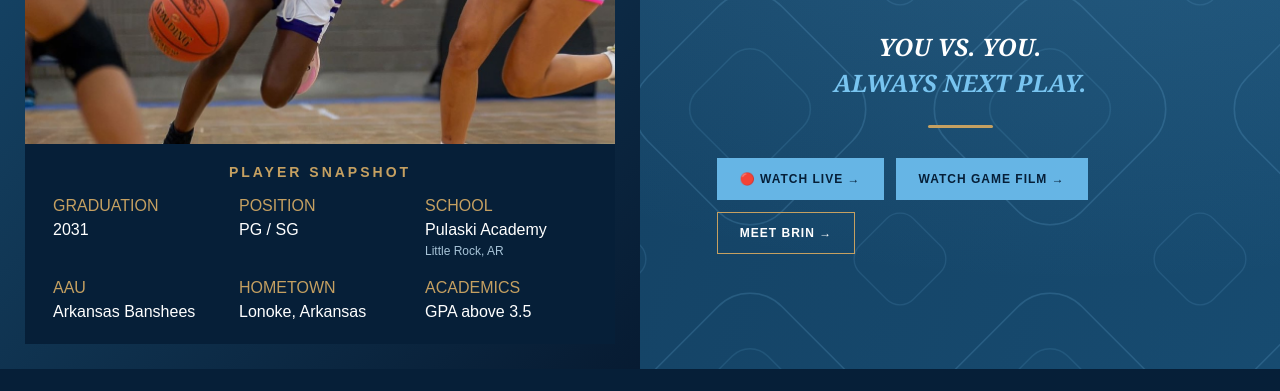
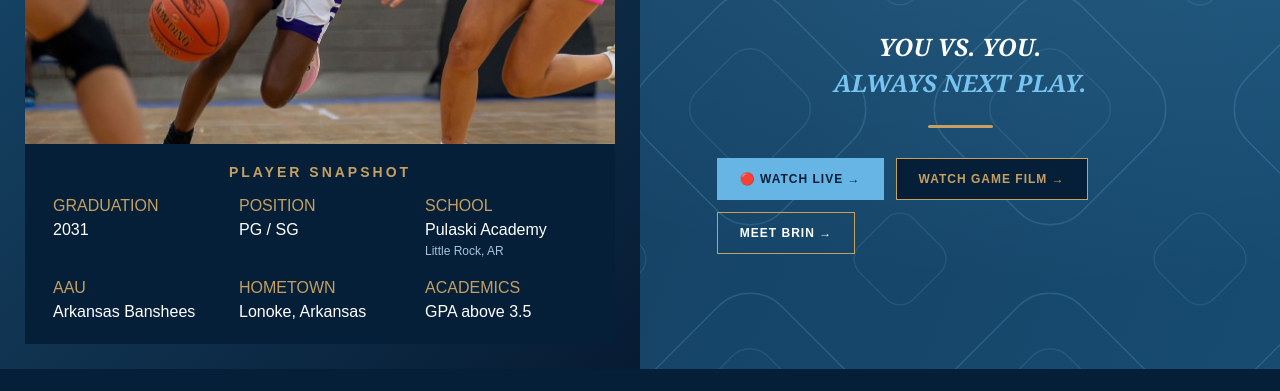
Before and after one commit to BrinleyHart/brinleyhart.github.io, a plain HTML site: page index.html in a window 1280 px wide. Shown: the part 409-800 px from the top of the page. Drawn offline with Linux system fonts and the light colour scheme.

Commit message:
Update button style for 'WATCH GAME FILM' link

```diff
--- a/index.html
+++ b/index.html
@@ -161,7 +161,9 @@ linear-gradient(110deg,#123b5b,#174b70);;color:white;min-height:560px;display:gr
 </p><div style="width:65px; height:3px; background:#c5a061; margin:12px auto 20px; border-radius:3px;"></div>
       <div class="buttons">
         <a class="btn" href="#watch-live">🔴 WATCH LIVE →</a>
-        <a class="btn" href="#film">WATCH GAME FILM →</a>
+
+<a class="btn" href="#film" style="background:#061f38;color:#c5a061;border:1px solid #c5a061;">WATCH GAME FILM →</a>
+
         <a class="btn alt" href="#about">MEET BRIN →</a>
       </div>
     </div>
```
